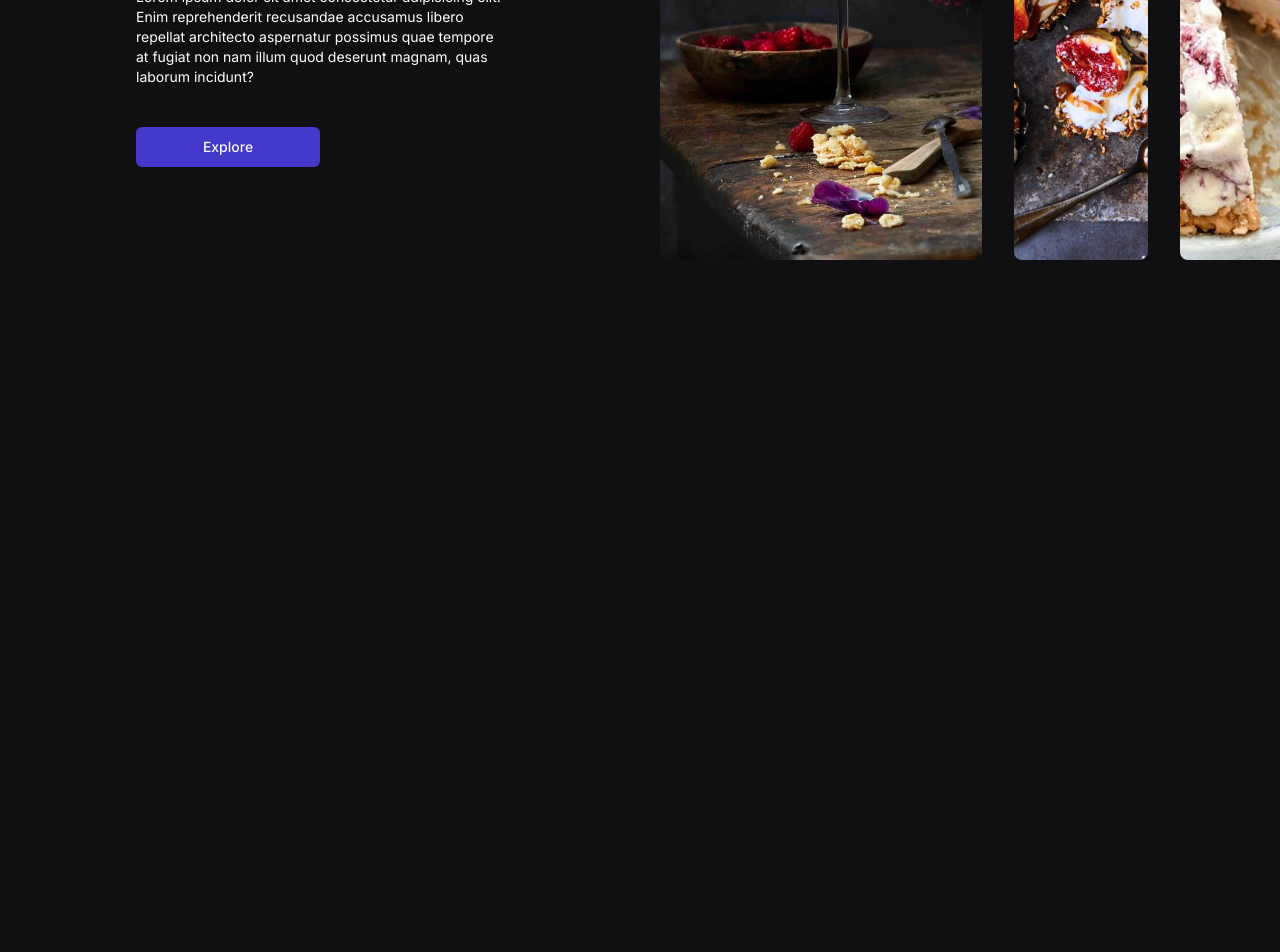
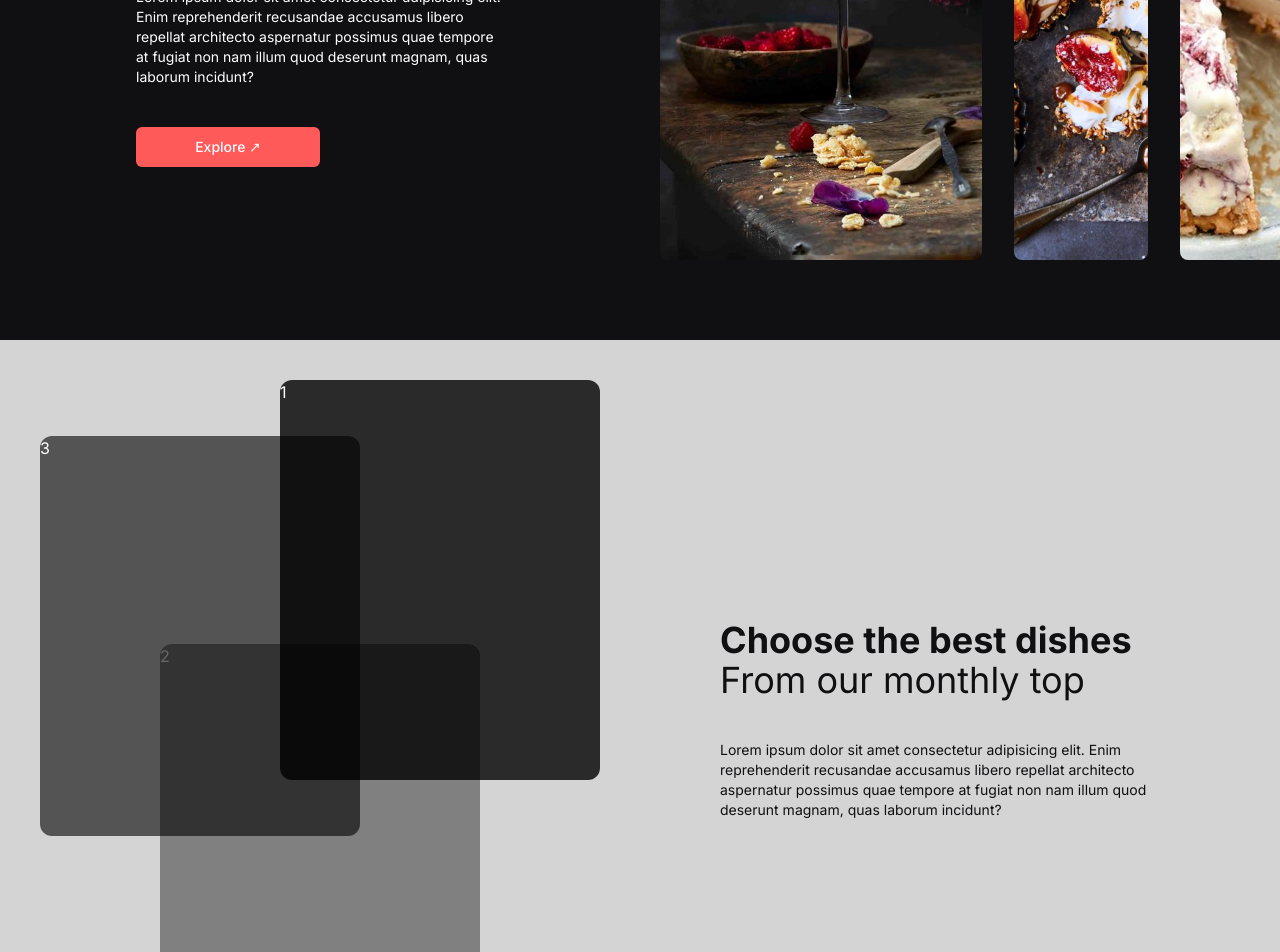
Before and after one commit to DanilaTravkov/Recipes-Web-App, a React (Vite) app in the folder frontend/: page / in a window 1280 px wide. Shown: the part 460-1412 px from the top of the page. Before the commit the page ends 800 px from the top, so only its background shows below. Built offline with nearby package versions, Linux system fonts and the light colour scheme.

Commit message:
Monthly top pages added

```diff
--- a/frontend/src/App.tsx
+++ b/frontend/src/App.tsx
@@ -10,7 +10,7 @@ function App() {
   return (
     <>
       <Router>
-        <main className="flex h-screen">
+        <main className="flex min-h-screen">
           <Routes>
             {/* pulic routes */}
             <Route element={<AuthLayout />}>
--- a/frontend/src/components/Header.tsx
+++ b/frontend/src/components/Header.tsx
@@ -1,9 +1,58 @@
 import '../custom.css'
 import '../override.css'
 
-// import Link from "react-router-dom"
+import * as React from "react"
+import {Link} from "react-router-dom"
 
+import { cn } from "@/lib/utils"
 
+import {
+  NavigationMenu,
+  NavigationMenuContent,
+  NavigationMenuItem,
+  NavigationMenuLink,
+  NavigationMenuList,
+  NavigationMenuTrigger,
+  navigationMenuTriggerStyle,
+} from "@/components/ui/navigation-menu"
+
+const components: { title: string; href: string; description: string }[] = [
+  {
+    title: "Alert Dialog",
+    href: "/docs/primitives/alert-dialog",
+    description:
+      "A modal dialog that interrupts the user with important content and expects a response.",
+  },
+  {
+    title: "Hover Card",
+    href: "/docs/primitives/hover-card",
+    description:
+      "For sighted users to preview content available behind a link.",
+  },
+  {
+    title: "Progress",
+    href: "/docs/primitives/progress",
+    description:
+      "Displays an indicator showing the completion progress of a task, typically displayed as a progress bar.",
+  },
+  {
+    title: "Scroll-area",
+    href: "/docs/primitives/scroll-area",
+    description: "Visually or semantically separates content.",
+  },
+  {
+    title: "Tabs",
+    href: "/docs/primitives/tabs",
+    description:
+      "A set of layered sections of content—known as tab panels—that are displayed one at a time.",
+  },
+  {
+    title: "Tooltip",
+    href: "/docs/primitives/tooltip",
+    description:
+      "A popup that displays information related to an element when the element receives keyboard focus or the mouse hovers over it.",
+  },
+]
 
 export function NavigationMenuDemo() {
   return <div></div>
--- a/frontend/src/components/Home.tsx
+++ b/frontend/src/components/Home.tsx
@@ -58,7 +58,8 @@ export const Home = () => {
 			</div>
 	) : (
 		// If not loading - render content
-		<div className="flex flex-col w-full">
+		<div>
+			<div className="flex flex-col w-full h-screen">
 
 				<Header />
 
@@ -68,14 +69,14 @@ export const Home = () => {
 							<p className="text-4xl font-bold">Find the perfect recipe</p>
 							<p className="text-4xl font-normal mb-10">Create and start sharing</p>
 							<p className="mb-10 text-sm">Lorem ipsum dolor sit amet consectetur adipisicing elit. Enim reprehenderit recusandae accusamus libero repellat architecto aspernatur possimus quae tempore at fugiat non nam illum quod deserunt magnam, quas laborum incidunt?</p>
-					<Button className='bg-indigo-700 p-2 w-1/2' type="submit">
-            Explore
+							<Button className='bg-red hover:bg-red/70 p-2 w-1/2' type="submit">
+								Explore &#x2197;
 							</Button>
 						</div>
 					</section>
 
 					<section className="w-1/2 flex p-5 pr-0 pb-20 space-x-8">
-				<div className="h-full w-4/5 max-w-ful overflow-hidden rounded-lg custom-element ">
+						<div className="h-full w-4/5 max-w-ful overflow-hidden rounded-lg custom-element">
 							<img alt="photo" src="src/assets/other/food1.jpeg" className="h-full w-full object-cover" />
 						</div>
 						<div className="h-full w-1/3 max-w-full overflow-hidden rounded-lg custom-element">
@@ -88,5 +89,22 @@ export const Home = () => {
 
 				</div>
 			</div>
+
+			<div className="flex w-full h-screen bg-neutral-300">
+				<div className="relative w-1/2 h-full">
+					<div className="absolute h-1/2 w-1/2 right-0 m-10 bg-black/80 rounded-xl">1</div>
+					<div className="absolute h-1/2 w-1/2 bottom-0 left-1/4 mb-24 bg-black/40 rounded-xl">2</div>
+					<div className="absolute h-1/2 w-1/2 m-20 mt-24 ml-10 bg-black/60 rounded-xl">3</div>
+				</div>
+				<div className="flex w-1/2 h-full items-center jusity-center px-20">
+					<div>
+						<p className="text-4xl font-bold text-dark-3">Choose the best dishes</p>
+						<p className="text-4xl font-normal mb-10 text-dark-3">From our monthly top</p>
+						<p className="mb-10 text-sm text-dark-3">Lorem ipsum dolor sit amet consectetur adipisicing elit. Enim reprehenderit recusandae accusamus libero repellat architecto aspernatur possimus quae tempore at fugiat non nam illum quod deserunt magnam, quas laborum incidunt?</p>
+					</div>
+				</div>
+			</div>
+
+		</div>
 	)
 }
--- a/frontend/src/custom.css
+++ b/frontend/src/custom.css
@@ -17,13 +17,15 @@
 
 .custom-element {
   transition: width 300ms ease-in-out;
+	filter: none
 }
 
 .custom-element:hover {
   width: calc(15/16 * 100%);
-
+	filter: none
 }
 
-.custom-container:hover .custom-element:not(:hover) {
+.custom-element:hover .custom-element:not(:hover) {
   width: calc(1/8 * 100%);
+	filter: blur(2px)
 }
```
Lines whose indentation alone changed are shown as unchanged.
